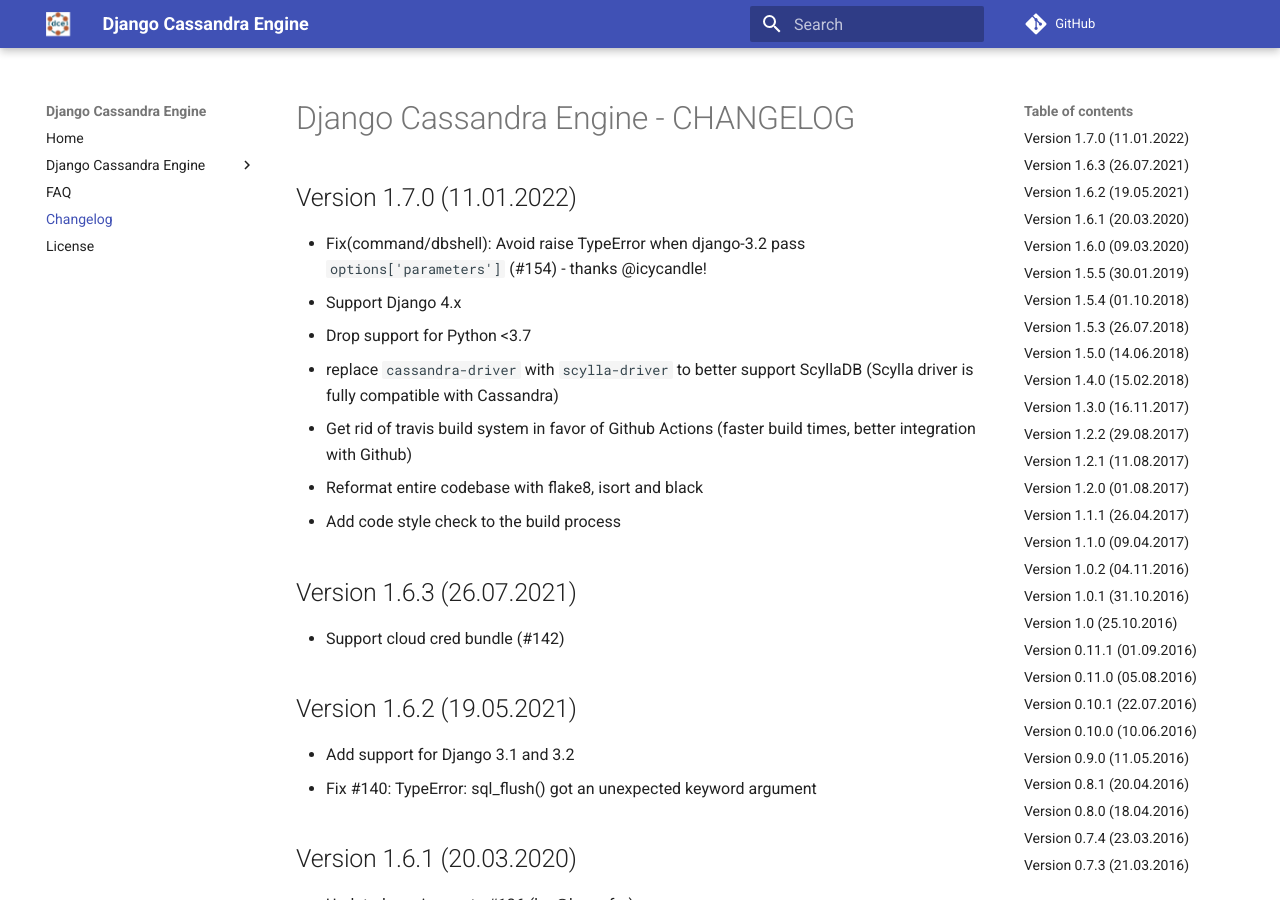
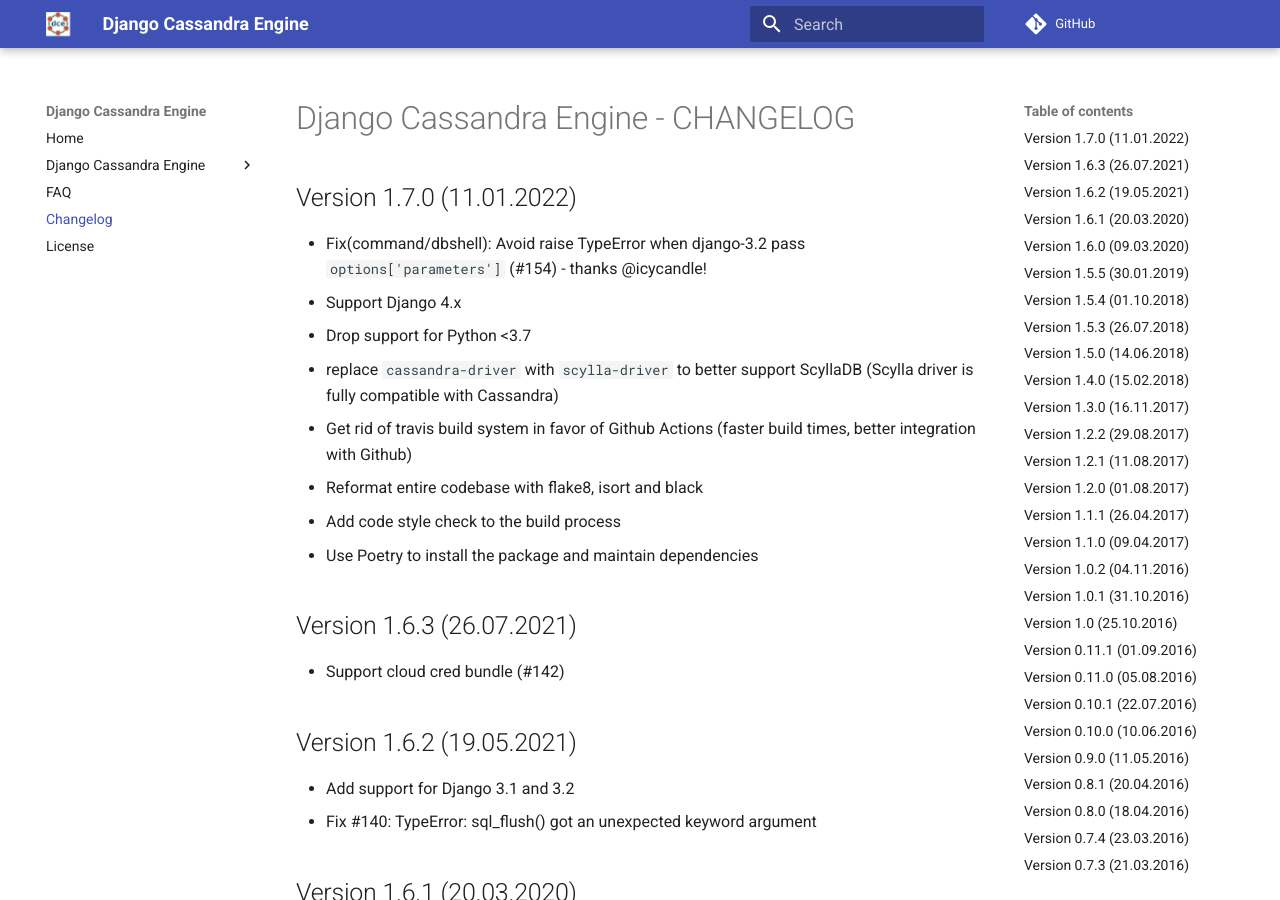
Before and after one commit to r4fek/django-cassandra-engine, an MkDocs documentation site: the page built from docs/changelog.md, in a window 1280 px wide and 900 px high. Built offline with MkDocs 1.6.1 and Material for MkDocs 9.7.7, drawn with Linux system fonts in a browser that asks for light colours; comment, search, counter and statistics services are not loaded; old or Windows-style settings are respelled for this version of MkDocs.

```diff
--- a/docs/changelog.md
+++ b/docs/changelog.md
@@ -9,6 +9,7 @@
 * Get rid of travis build system in favor of Github Actions (faster build times, better integration with Github)
 * Reformat entire codebase with flake8, isort and black
 * Add code style check to the build process
+* Use Poetry to install the package and maintain dependencies
 
 ## Version 1.6.3 (26.07.2021)
 
```
Also changed, not shown: README.md (+0 -1 lines).
